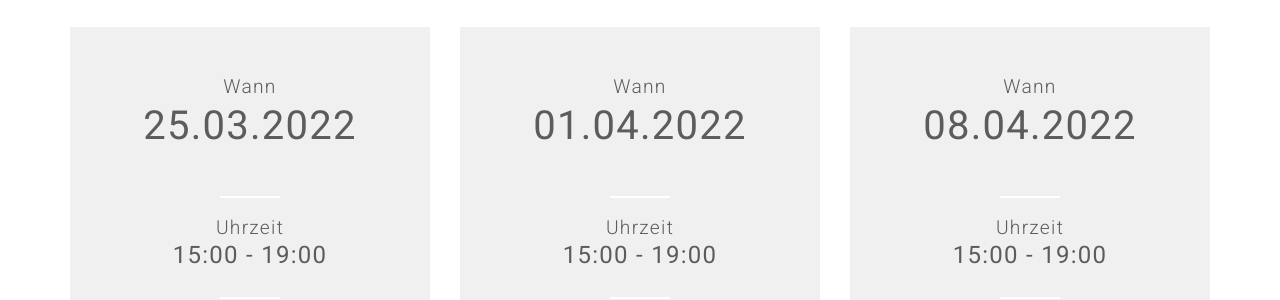
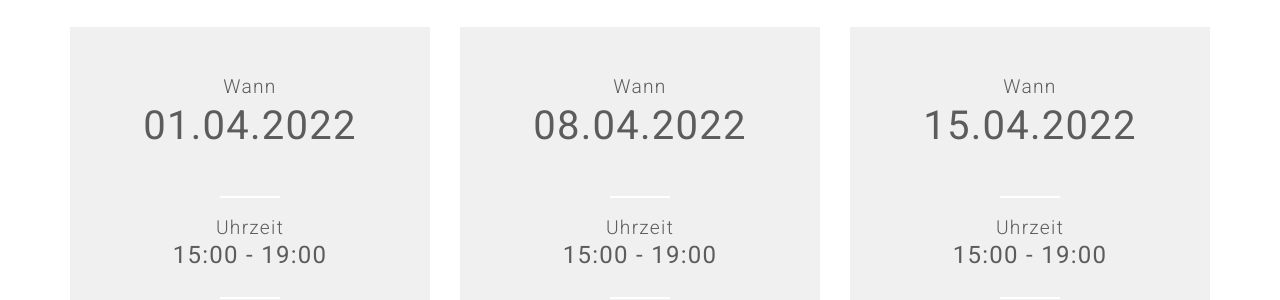
Before and after one commit to coderdojo-wien/coderdojo-wien.github.io, a Jekyll site: the page built from index.html, in a window 1280 px wide and 900 px high, scrolled down 3869 px. Shown: the part 185-485 px from the top of the window. Built offline with Jekyll 4.4.1, drawn with Linux system fonts in a browser that asks for light colours; nearby versions of some CDN libraries; comment, search, counter and statistics services are not loaded; some of the changed lines change nothing that is shown; some of the changed text lies outside the part shown.

Commit message:
Update events.yml

```diff
--- a/_data/events.yml
+++ b/_data/events.yml
@@ -3,16 +3,6 @@ title: "Termine"
 description: "Ein Anmeldung ist für die Teilnahme an den online CoderDojos nicht erforderlich. Das genaue Workshopprogramm mit den Teilnahmelinks finden sie in unserem aktuellen Newsletter, der jeweils bis spätestens den Tag davor versendet wird und auf unserer Hompepage https://www.facebook.com/coderdojowien. </br><b>Für die Teilnahme an offline CoderDojos ist unbedingt eine Anmeldung erforderlich!</b>"
 
 events-list:
-- event-date: 25.03.2022
-  event-time: 15:00 - 19:00
-  event-startdate: 2022-03-25T15:00:00+0100
-  event-enddate: 2022-03-25T19:00:00+0100
-  event-name: Online CoderDojo
-  event-type: Online
-  event-place: Online Dojo
-  event-place-name: Online
-  event-url: "https://linz.coderdojo.net/termine/"
-
 - event-date: 01.04.2022
   event-time: 15:00 - 19:00
   event-startdate: 2022-04-01T15:00:00+0100
@@ -33,6 +23,16 @@ events-list:
   event-place-name: Online
   event-url: "https://linz.coderdojo.net/termine/"
 
+- event-date: 15.04.2022
+  event-time: 15:00 - 19:00
+  event-startdate: 2022-04-15T15:00:00+0100
+  event-enddate: 2022-04-15T19:00:00+0100
+  event-name: Online CoderDojo
+  event-type: Online
+  event-place: Online Dojo
+  event-place-name: Online
+  event-url: "https://linz.coderdojo.net/termine/"
+
 # - event-date: 17.01.2022
 #   event-time: 15:00 - 19:00
 #   event-startdate: 2022-01-17T15:00:00+0100
```
